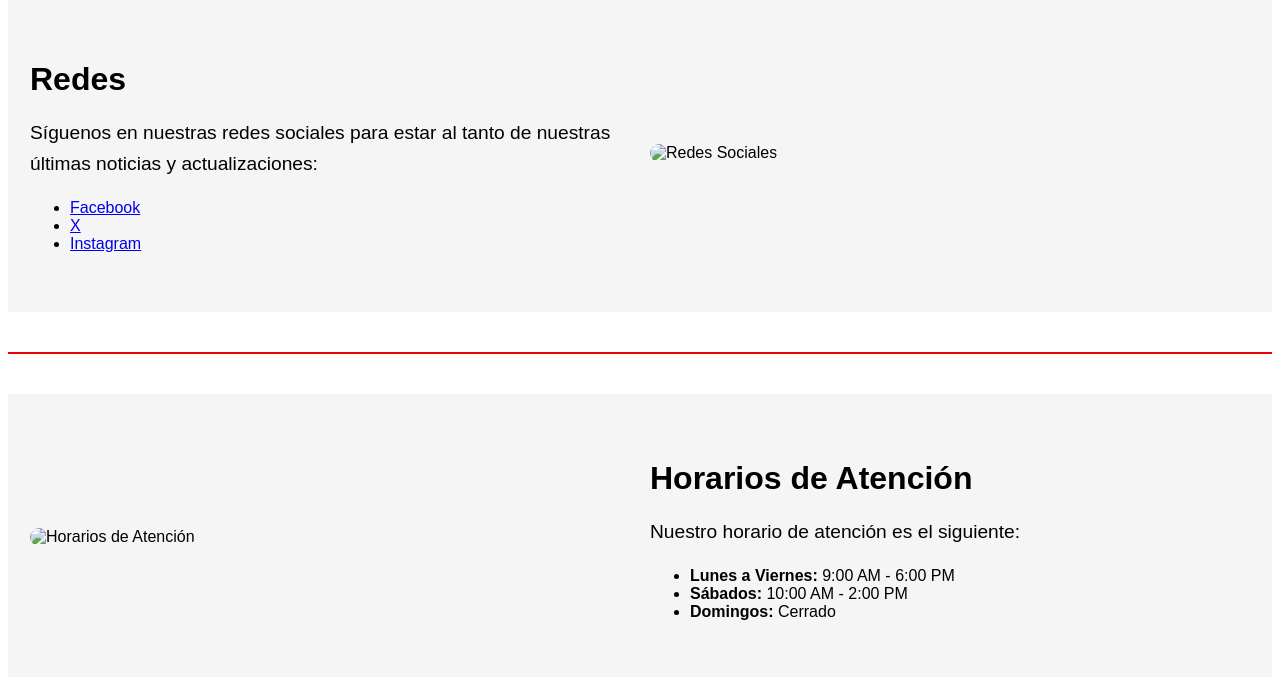
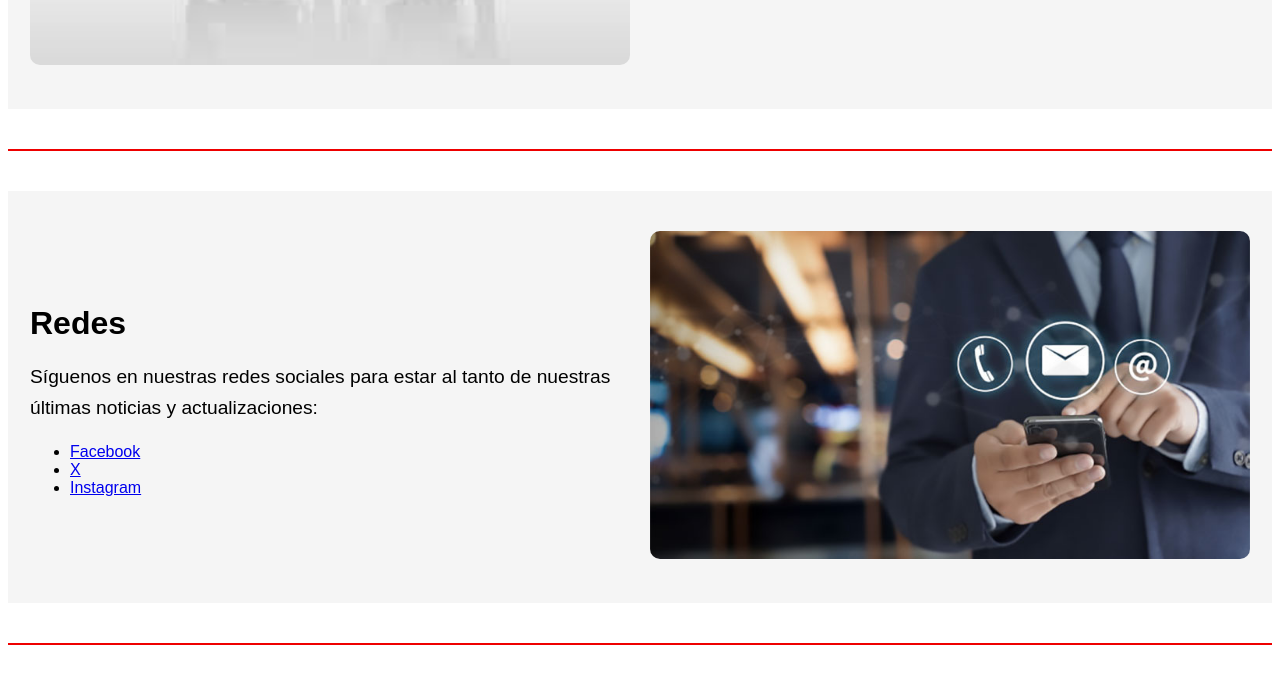
Before and after one commit to quintanaesc/sumaWebsite, a plain HTML site: page index.html in a window 1280 px wide. Shown: the part 1417-2094 px from the top of the page. Drawn offline with Linux system fonts and the light colour scheme.

Commit message:
Se agregan imagenes provicionales

```diff
--- a/index.html
+++ b/index.html
@@ -95,7 +95,7 @@
                 </p>
             </div>
             <div class="info-image">
-                <img src="Imagenes/quienes-somos.jpg" alt="Quiénes Somos">
+                <img src="Imagenes/quienesSomos.jpg" alt="Quiénes Somos">
             </div>
         </div>
     </section>
@@ -136,7 +136,7 @@
                 </p>
             </div>
             <div class="info-image">
-                <img src="Imagenes/redes-sociales.jpg" alt="Redes Sociales">
+                <img src="Imagenes/redes.jpg" alt="Redes Sociales">
             </div>
         </div>
     </section>
@@ -144,9 +144,6 @@
     <!-- Horarios de Atención -->
     <section id="horarios" class="info-section">
         <div class="info-container">
-            <div class="info-image">
-                <img src="Imagenes/horarios.jpg" alt="Horarios de Atención">
-            </div>
             <div class="info-content">
                 <h2>Horarios de Atención</h2>
                 <p>
```
Also changed, not shown: Imagenes/miembros.jpg (added), Imagenes/quienesSomos.jpg (added), Imagenes/redes.jpg (added).
